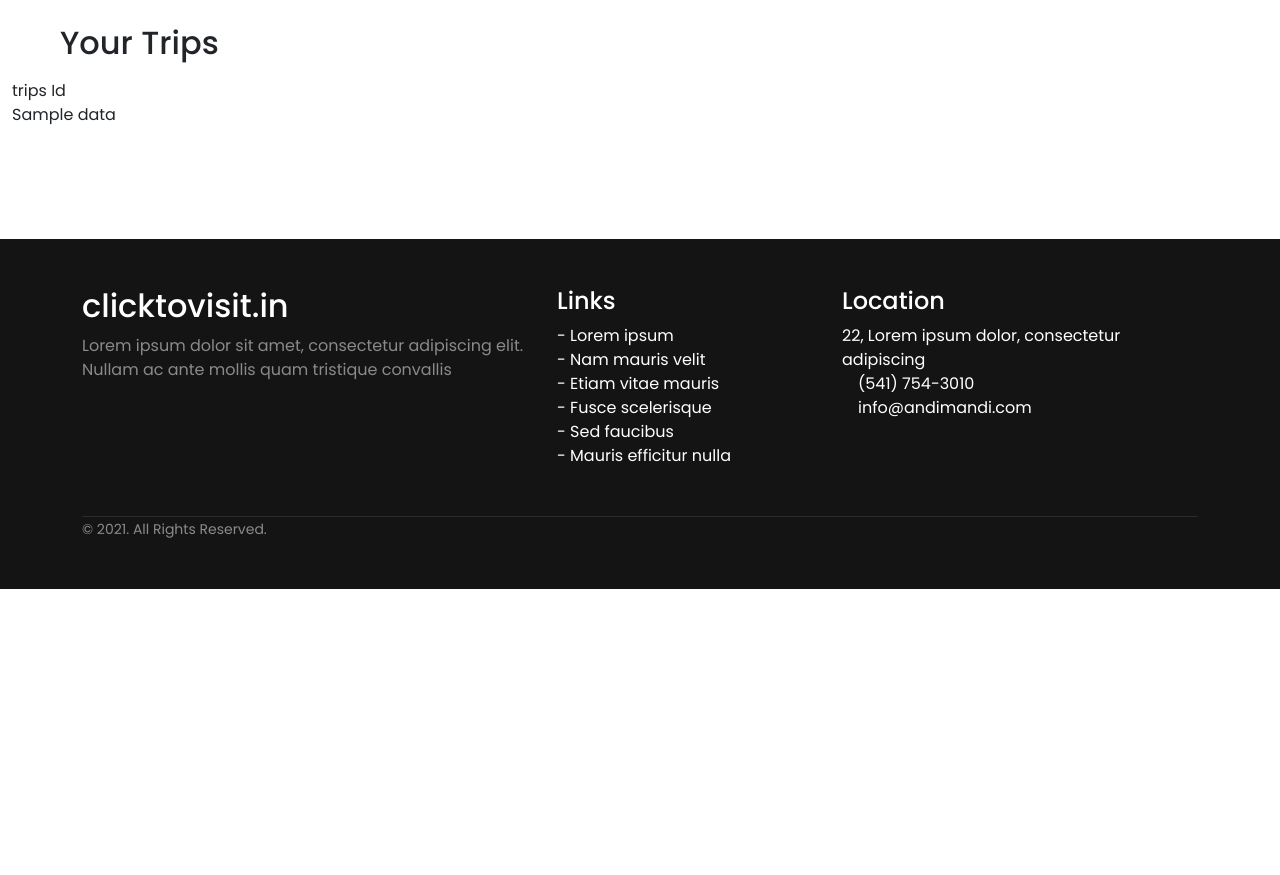
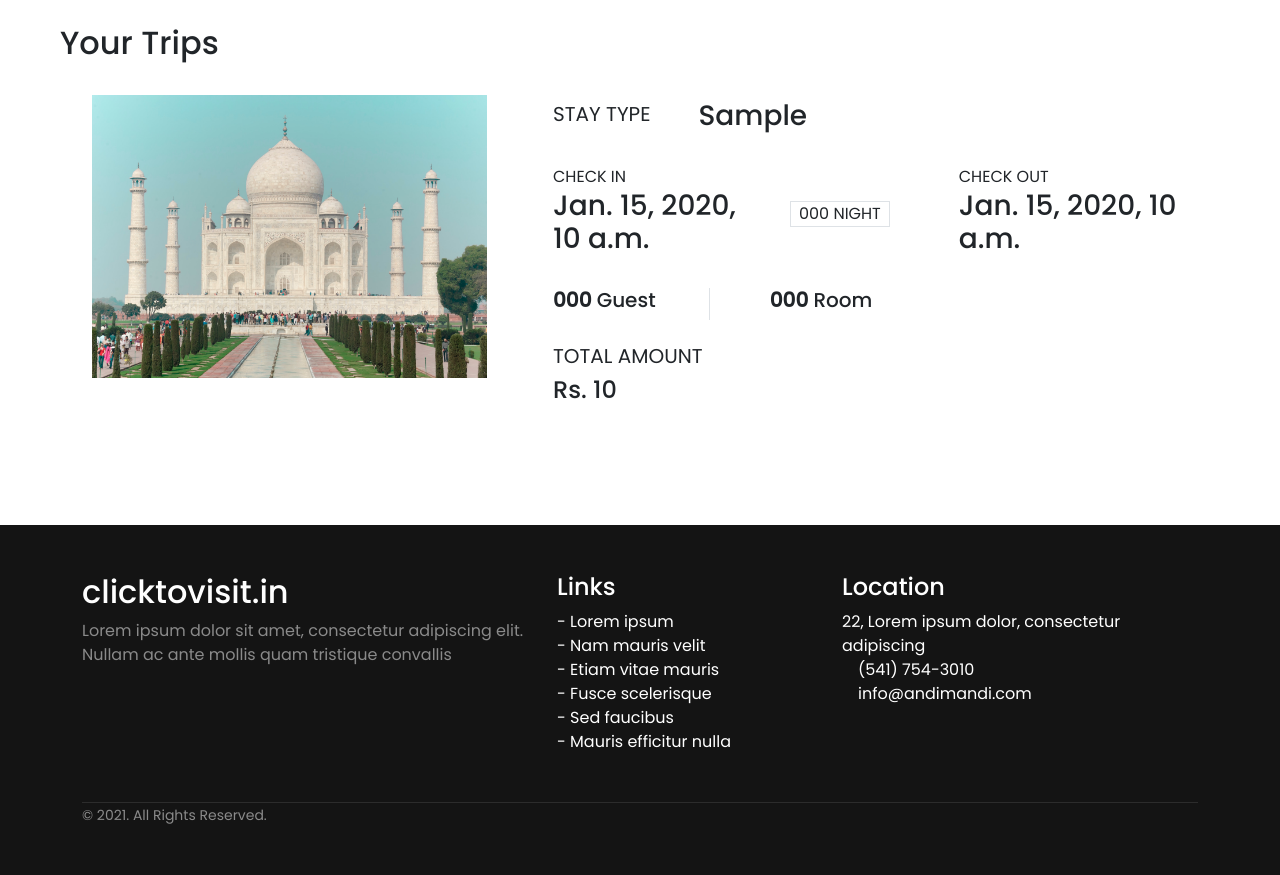
Before and after one commit to click959/AK, a Django app: template template/trips.html in a window 1280 px wide. Shown: the part 103-978 px from the top of the page. Before the commit the page ends 692 px from the top, so only its background shows below. Run offline with Django 3.2, Linux system fonts and the light colour scheme; the template is opened without the code that fills it: most values are stand-ins (such as "Sample title", 1, 10 or a date in 2020); some libraries are stand-ins or nearby versions.

Commit message:
UI loaded

```diff
--- a/template/trips.html
+++ b/template/trips.html
@@ -169,8 +169,85 @@
 
       {% else %}
             {% for data in trips %}
-                trips Id
-                <p>{{ data  }}</p>
+
+              <div class="container d-flex mt-3 me-5" id="main-body">
+                <div class="col-5">
+                  <img src="{% static 'img/destination.jpg' %}" alt="destination Image" style="width: 85%" id="destImage" />
+                </div>
+
+                <div class="col-7 ms-2">
+
+                  <div class="row mt-1 mobile-view">
+                    <div class="col-12 mobile-view m-view-left-pad">
+                      <div class="d-flex" style="height: 100%">
+                        <p class="fs-5">STAY TYPE</p>
+                        <h3 class="ms-5">{{data.RoomType}}</h3>
+                      </div>
+                    </div>
+                  </div>
+
+                  <div class="row mt-4 mobile-view" id="m-view-flex">
+
+                    <div class="col-4 mobile-view m-view-left-pad">
+                      <div class="d-flex flex-column justify-content-center" style="height: 100%">
+                        <p>CHECK IN</p>
+                        <h3>{{ data.FromDate }}</h3>
+                      </div>
+                    </div>
+
+                    <div class="col-3 mobile-view m-view-compact">
+                      <div class="d-flex flex-column justify-content-center" style="height: 100%">
+                        {% if data.NumberOfDays > 1 %}
+                          <p class="border px-2" style="width: max-content"> {{ data.NumberOfDays }} NIGHTS</p>
+                        {% else %}
+                          <p class="border px-2" style="width: max-content"> {{ data.NumberOfDays }} NIGHT</p>
+                        {% endif %}
+                      </div>
+                    </div>
+
+                    <div class="col-5 mobile-view m-view-compact">
+                      <div class="d-flex flex-column justify-content-center" style="height: 100%">
+                        <p>CHECK OUT</p>
+                        <h3>{{ data.ToDate}}</h3>
+                      </div>
+                    </div>
+                  </div>
+
+                  <div class="row my-4 mobile-view">
+
+                    <div class="col-3 mobile-view m-view-left-pad">
+                      <div class="border-end" style="height: 100%">
+                        {% if data.NumberOfPeople > 1 %}
+                        <h5><b>{{data.NumberOfPeople}}</b> Guests</h5>
+                        {% else %}
+                        <h5><b>{{data.NumberOfPeople}}</b> Guest</h5>
+                        {% endif %}
+                      </div>
+                    </div>
+
+                    <div class="col-3 ps-5 mobile-view">
+                      <div class="" style="height: 100%">
+                        {% if data.NumberOfRooms > 1 %}
+                        <h5><b>{{data.NumberOfRooms}}</b> Rooms</h5>
+                        {% else %}
+                        <h5><b>{{data.NumberOfRooms}}</b> Room</h5>
+                        {% endif %}
+                      </div>
+                    </div>
+
+                  </div>
+
+                  <div class="row mobile-view">
+                    <div class="col-6 mobile-view m-view-left-pad">
+                      <div class="d-flex flex-column justify-content-center" style="height: 100%">
+                        <h5 class="fw-normal">TOTAL AMOUNT</h5>
+                        <h4 class="">Rs. {{ data.Cost }}</h4>
+                      </div>
+                    </div>
+                  </div>
+
+                </div>
+              </div>
             {% endfor %}
       {% endif %}
     </div>
```
